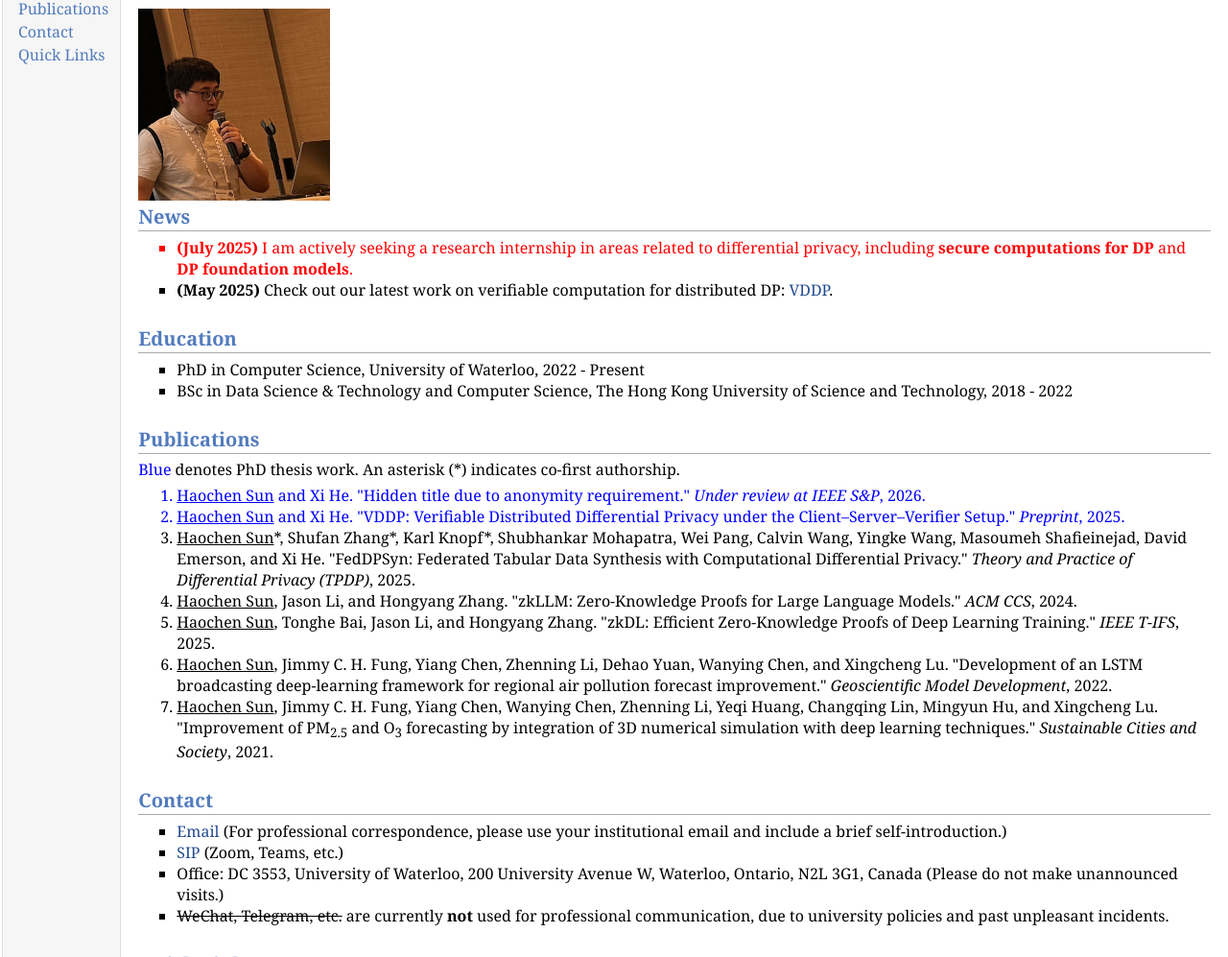
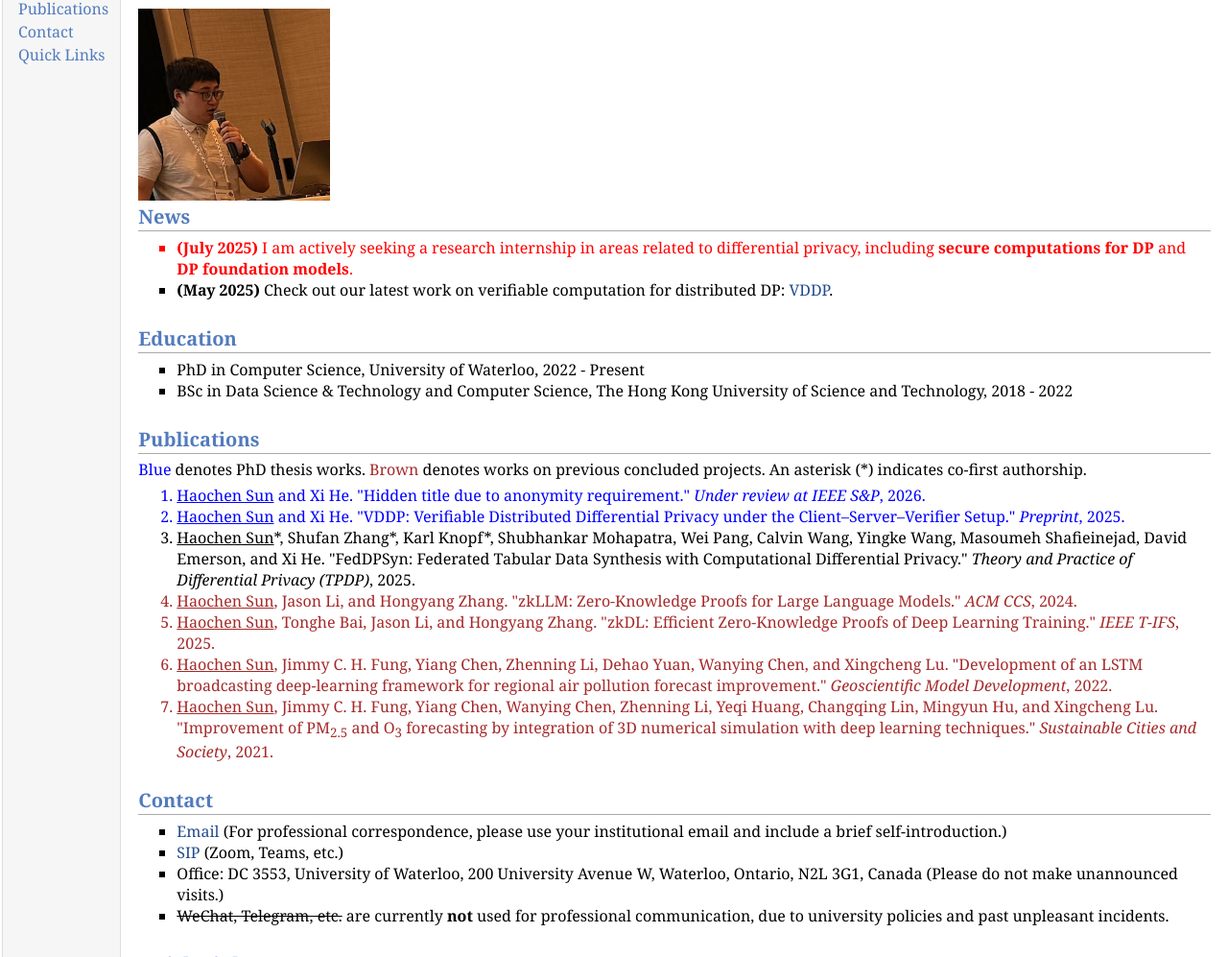
Before and after one commit to jvhs0706/jvhs0706.github.io, a plain HTML site: page index.html in a window 1280 px wide. Shown: the part 103-1100 px from the top of the page at 96% size. Drawn offline with Linux system fonts and the light colour scheme.

Commit message:
Update personal website content at 2025-08-07, 23:42:53, from ubuntu2404-102

```diff
--- a/index.html
+++ b/index.html
@@ -43,15 +43,15 @@
     </ul>
 
     <h2 id="publications">Publications</h2>
-    <p><span style="color: blue;">Blue</span> denotes PhD thesis work. An asterisk (*) indicates co-first authorship.</p>
+    <p><span style="color: blue;">Blue</span> denotes PhD thesis works. <span style="color: brown;">Brown</span> denotes works on previous concluded projects. An asterisk (*) indicates co-first authorship.</p>
     <ol type="1">
       <li style="color: blue;"><u>Haochen Sun</u> and Xi He. "Hidden title due to anonymity requirement." <i>Under review at IEEE S&P</i>, 2026.</li>
       <li style="color: blue;"><u>Haochen Sun</u> and Xi He. "VDDP: Verifiable Distributed Differential Privacy under the Client–Server–Verifier Setup." <i>Preprint</i>, 2025.</li>
       <li><u>Haochen Sun</u>*, Shufan Zhang*, Karl Knopf*, Shubhankar Mohapatra, Wei Pang, Calvin Wang, Yingke Wang, Masoumeh Shafieinejad, David Emerson, and Xi He. "FedDPSyn: Federated Tabular Data Synthesis with Computational Differential Privacy." <i>Theory and Practice of Differential Privacy (TPDP)</i>, 2025.</li>
-      <li><u>Haochen Sun</u>, Jason Li, and Hongyang Zhang. "zkLLM: Zero-Knowledge Proofs for Large Language Models." <i>ACM CCS</i>, 2024.</li>
-      <li><u>Haochen Sun</u>, Tonghe Bai, Jason Li, and Hongyang Zhang. "zkDL: Efficient Zero-Knowledge Proofs of Deep Learning Training." <i>IEEE T-IFS</i>, 2025.</li>
-      <li><u>Haochen Sun</u>, Jimmy C. H. Fung, Yiang Chen, Zhenning Li, Dehao Yuan, Wanying Chen, and Xingcheng Lu. "Development of an LSTM broadcasting deep-learning framework for regional air pollution forecast improvement." <i>Geoscientific Model Development</i>, 2022.</li>
-      <li><u>Haochen Sun</u>, Jimmy C. H. Fung, Yiang Chen, Wanying Chen, Zhenning Li, Yeqi Huang, Changqing Lin, Mingyun Hu, and Xingcheng Lu. "Improvement of PM<sub>2.5</sub> and O<sub>3</sub> forecasting by integration of 3D numerical simulation with deep learning techniques." <i>Sustainable Cities and Society</i>, 2021.</li>
+      <li style="color: brown;"><u>Haochen Sun</u>, Jason Li, and Hongyang Zhang. "zkLLM: Zero-Knowledge Proofs for Large Language Models." <i>ACM CCS</i>, 2024.</li>
+      <li style="color: brown;"><u>Haochen Sun</u>, Tonghe Bai, Jason Li, and Hongyang Zhang. "zkDL: Efficient Zero-Knowledge Proofs of Deep Learning Training." <i>IEEE T-IFS</i>, 2025.</li>
+      <li style="color: brown;"><u>Haochen Sun</u>, Jimmy C. H. Fung, Yiang Chen, Zhenning Li, Dehao Yuan, Wanying Chen, and Xingcheng Lu. "Development of an LSTM broadcasting deep-learning framework for regional air pollution forecast improvement." <i>Geoscientific Model Development</i>, 2022.</li>
+      <li style="color: brown;"><u>Haochen Sun</u>, Jimmy C. H. Fung, Yiang Chen, Wanying Chen, Zhenning Li, Yeqi Huang, Changqing Lin, Mingyun Hu, and Xingcheng Lu. "Improvement of PM<sub>2.5</sub> and O<sub>3</sub> forecasting by integration of 3D numerical simulation with deep learning techniques." <i>Sustainable Cities and Society</i>, 2021.</li>
     </ol>
 
     <h2 id="contact">Contact</h2>
```
Also changed, not shown: 1 other file.
